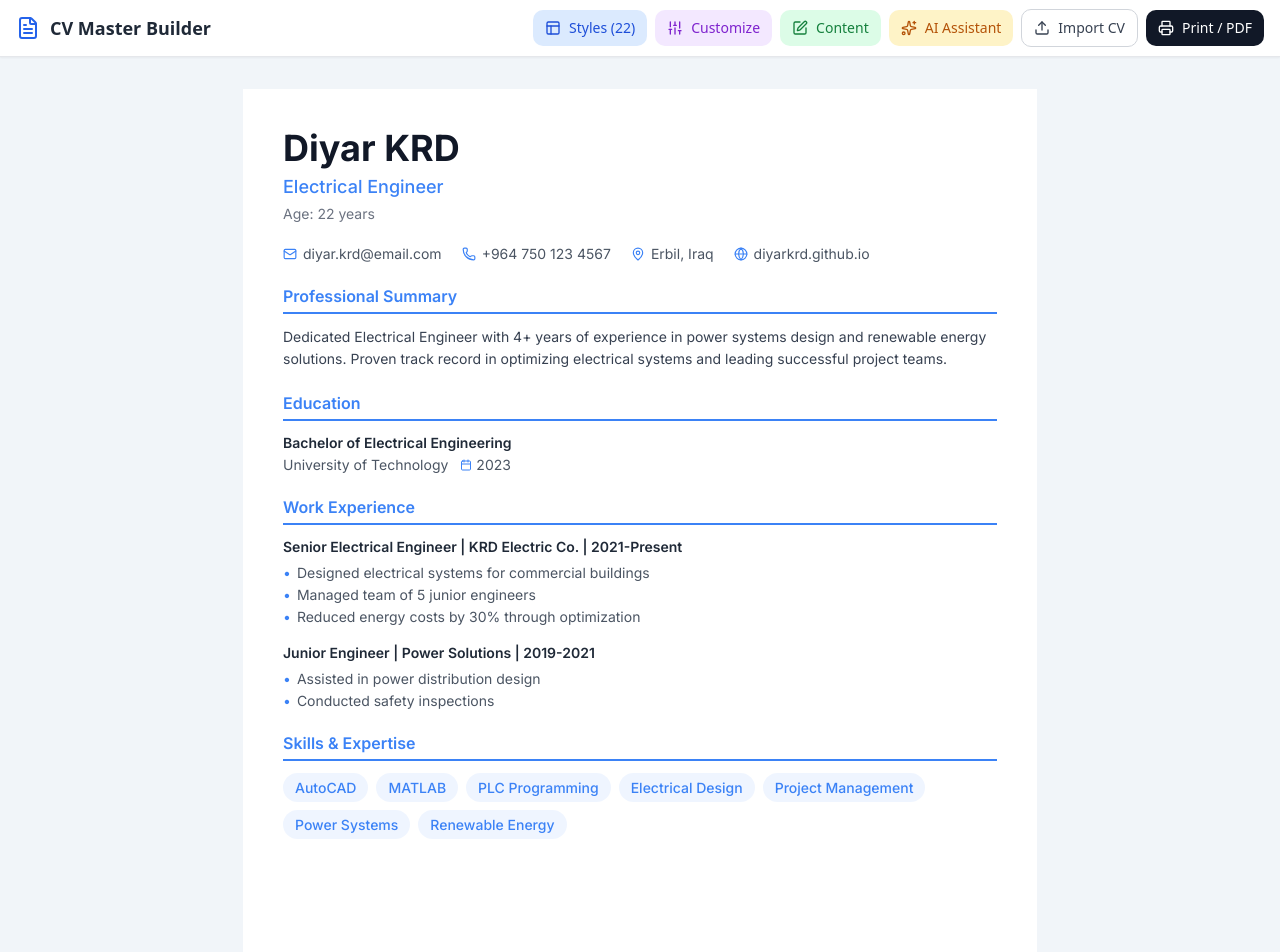
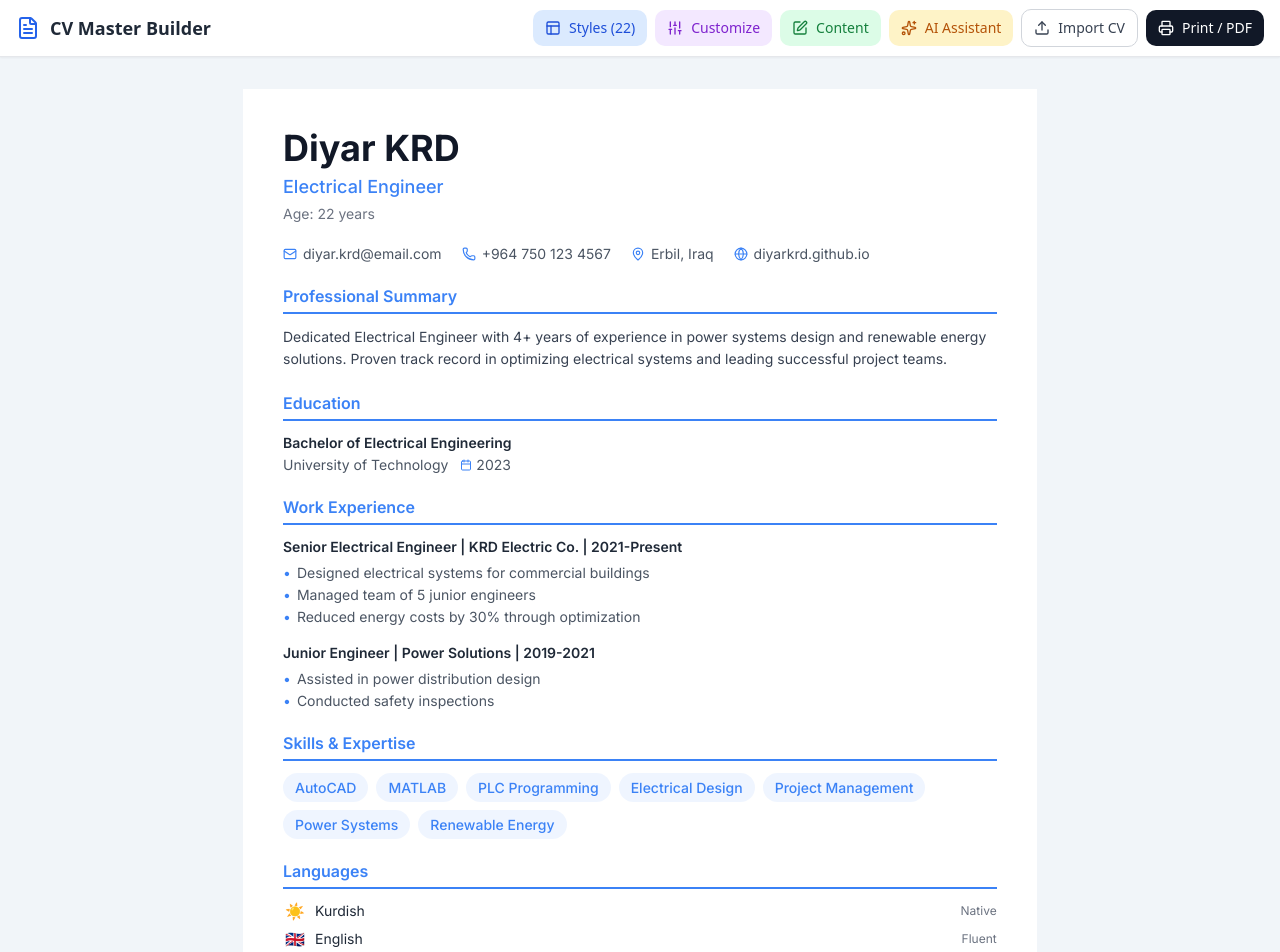
Before and after one commit to DiyarKrD/cv-builder-, a React (Vite) app: page / in a window 1280 px wide. Shown: the top 952 px of the page. Built offline with nearby package versions, Linux system fonts and the light colour scheme.

Commit message:
Refactor CV page building logic for clarity

```diff
--- a/src/components/CVPreview.tsx
+++ b/src/components/CVPreview.tsx
@@ -1,6 +1,7 @@
 import { useMemo, useEffect, useState } from 'react';
 import { useCV } from '@/hooks/useCV';
 import { Mail, Phone, MapPin, Globe, Calendar, User } from 'lucide-react';
+import { LANGUAGE_LEVELS } from '@/types/cv';
 import type { CVData, CVSettings } from '@/types/cv';
 
 const A4_WIDTH_PX = 794;  // 210mm at 96 DPI
@@ -23,9 +24,30 @@ export function CVPreview() {
     return () => window.removeEventListener('resize', updateScale);
   }, []);
 
-  // Split content across pages based on template
+  // Build pages: manual layout (if custom pages exist) or automatic split
   useEffect(() => {
-    const splitIntoPages = () => {
+    const buildPages = () => {
+      // ---------- MANUAL MODE: user-defined pages ----------
+      const manualPages = cvData.pages ?? [];
+      if (manualPages.length > 0) {
+        const result: CVData[] = manualPages.map(page => {
+          const pageData = createEmptyCVData();
+          // Header info travels with every page, but only renders on the first
+          pageData.personal = cvData.personal;
+          pageData.contact = cvData.contact;
+          if (page.sections.includes('summary')) pageData.professionalSummary = cvData.professionalSummary;
+          if (page.sections.includes('education')) pageData.education = cvData.education;
+          if (page.sections.includes('experience')) pageData.experience = cvData.experience;
+          if (page.sections.includes('skills')) pageData.skills = cvData.skills;
+          if (page.sections.includes('languages')) pageData.languages = cvData.languages;
+          pageData.sections = (cvData.sections ?? []).filter(s => page.sections.includes(s.id));
+          return pageData;
+        });
+        setPages(result);
+        return;
+      }
+
+      // ---------- AUTOMATIC MODE: split content across pages ----------
       const maxContentHeight = A4_HEIGHT_PX - settings.pagePadding * 2;
 
       const result: CVData[] = [];
@@ -89,6 +111,18 @@ export function CVPreview() {
         currentHeight += skillsHeight + settings.sectionSpacing;
       }
 
+      // Languages
+      if ((cvData.languages ?? []).length > 0) {
+        const langHeight = cvData.languages.length * 28 + 34;
+        if (currentHeight + langHeight > maxContentHeight) {
+          result.push(currentPageData);
+          currentPageData = createEmptyCVData();
+          currentHeight = 0;
+        }
+        currentPageData.languages = cvData.languages;
+        currentHeight += langHeight + settings.sectionSpacing;
+      }
+
       // Custom sections
       for (const section of cvData.sections.filter(s => s.visible)) {
         const sectionHeight = estimateTextHeight(section.content, 13, 1.5, 50) + 40;
@@ -105,7 +139,7 @@ export function CVPreview() {
       setPages(result);
     };
 
-    splitIntoPages();
+    buildPages();
   }, [cvData, settings]);
 
   const fontClass = useMemo(() => {
@@ -461,6 +495,46 @@ function CVPageContent({
     );
   };
 
+  const renderLanguages = () => {
+    const langs = cvData.languages ?? [];
+    if (langs.length === 0) return null;
+    return (
+      <section className={`mb-5 languages-section ${isCards ? 'section-card' : ''}`}>
+        {renderSectionTitle('Languages')}
+        <div className="space-y-2">
+          {langs.map(lang => {
+            const lvl = LANGUAGE_LEVELS.find(l => l.value === lang.level);
+            const filled = lvl?.dots ?? 0;
+            return (
+              <div key={lang.id} className="flex items-center gap-2 text-sm">
+                {lang.flag && <span className="text-base leading-none w-6 text-center shrink-0">{lang.flag}</span>}
+                <span className={isDark ? 'text-gray-200' : 'text-gray-800'}>{lang.name}</span>
+                <span className="ml-auto flex items-center gap-2 shrink-0">
+                  <span className="flex items-center gap-1">
+                    {LANGUAGE_LEVELS.map((l, i) => (
+                      <span
+                        key={l.value}
+                        className="lang-dot"
+                        style={{
+                          background: i < filled
+                            ? settings.primaryColor
+                            : (isDark ? '#334155' : '#e5e7eb'),
+                        }}
+                      />
+                    ))}
+                  </span>
+                  <span className={`text-xs w-20 text-right ${isDark ? 'text-gray-400' : 'text-gray-500'}`}>
+                    {lvl?.label ?? lang.level}
+                  </span>
+                </span>
+              </div>
+            );
+          })}
+        </div>
+      </section>
+    );
+  };
+
   const renderCustomSections = () => {
     const sections = cvData.sections.filter(s => s.visible);
     if (sections.length === 0) return null;
@@ -507,6 +581,7 @@ function CVPageContent({
             {renderProfessionalSummary()}
             {renderEducation()}
             {renderExperience()}
+            {renderLanguages()}
             {renderCustomSections()}
           </div>
         </div>
@@ -525,6 +600,7 @@ function CVPageContent({
           {renderEducation()}
           {renderExperience()}
           {renderSkills()}
+          {renderLanguages()}
           {renderCustomSections()}
         </div>
       </div>
@@ -551,6 +627,7 @@ function CVPageContent({
           </div>
           <div className="grid-skills col-span-12">
             {renderSkills()}
+            {renderLanguages()}
           </div>
           <div className="grid-sections col-span-12">
             {renderCustomSections()}
@@ -571,6 +648,7 @@ function CVPageContent({
           {renderEducation()}
           {renderExperience()}
           {renderSkills()}
+          {renderLanguages()}
           {renderCustomSections()}
         </div>
       </div>
@@ -588,6 +666,7 @@ function CVPageContent({
           {renderEducation()}
           {renderExperience()}
           {renderSkills()}
+          {renderLanguages()}
           {renderCustomSections()}
         </div>
       </div>
@@ -608,6 +687,7 @@ function CVPageContent({
         {renderEducation()}
         {renderExperience()}
         {renderSkills()}
+        {renderLanguages()}
         {renderCustomSections()}
       </div>
     </div>
@@ -622,7 +702,9 @@ function createEmptyCVData(): CVData {
     education: [],
     experience: [],
     skills: [],
+    languages: [],
     sections: [],
+    pages: [],
     professionalSummary: '',
   };
 }
```
